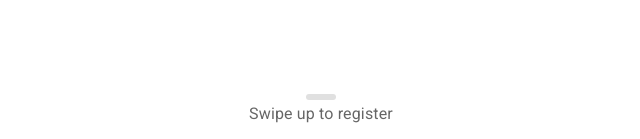
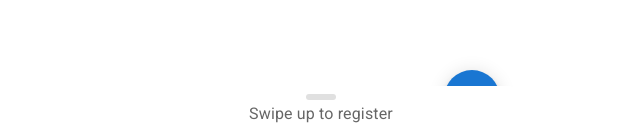
Before and after one commit to Santanderrrrrrr/taoApplication, a React (Create React App) app: page / in a window 1280 px wide. Shown: the part 658-797 px from the top of the page, without its empty margins (319-959 px from the left). Built offline with nearby package versions, Linux system fonts and the light colour scheme; sample sign-in values are in the browser's storage.

Commit message:
added the speedDial to app that displays when a user is logged in

```diff
--- a/src/App.tsx
+++ b/src/App.tsx
@@ -1,5 +1,6 @@
 // import { useState } from 'react';
 import { BrowserRouter, Routes, Route } from "react-router-dom";
+import { useAppContext } from './context/appContext'
 
 
 
@@ -7,9 +8,12 @@ import UploadProd from './components/uploadProd/UploadProd'
 import ComingSoon from './components/comingSoon/ComingSoon'
 import Login from './components/login/Login'
 import PersProfilePage from './components/profile/PersProfilePage'
+import PlaygroundSpeedDial from './components/navTool/PlaygroundSpeedDial'
 
 
 function App() {
+
+  const { currentUser } = useAppContext()
 
   return (
     <BrowserRouter>
@@ -20,6 +24,7 @@ function App() {
         <Route path='/login' element={<Login />} />
         <Route path='/profile' element={<PersProfilePage/>} />
       </Routes>
+      {currentUser && <PlaygroundSpeedDial />}
     </BrowserRouter>
   );
 }
--- /dev/null
+++ b/src/components/navTool/PlaygroundSpeedDial.tsx
@@ -0,0 +1,66 @@
+import * as React from 'react';
+import { styled } from '@mui/material/styles';
+import Box from '@mui/material/Box';
+
+import SpeedDial, { SpeedDialProps } from '@mui/material/SpeedDial';
+import SpeedDialIcon from '@mui/material/SpeedDialIcon';
+import SpeedDialAction from '@mui/material/SpeedDialAction';
+import { Settings, Save, AddAPhoto, Search, Storefront } from '@mui/icons-material';
+
+
+const StyledSpeedDial = styled(SpeedDial)(({ theme }) => ({
+  position: 'absolute',
+  bottom: 16,
+  right:16,
+  '&.MuiSpeedDial-directionLeft': {
+    bottom: theme.spacing(2),
+    right: theme.spacing(2),
+  },
+
+}));
+
+const actions = [
+  { icon: <Settings sx={{color:'#048'}}/>, name: 'Settings' },
+  { icon: 'me', name: 'Profile' },
+  { icon: <AddAPhoto sx={{color:'#048'}}/>, name: 'New' },
+  { icon: <Search sx={{color:'#048'}}/>, name: 'Search' },
+  { icon: <Storefront sx={{color:'#048'}}/>, name: 'Home' },
+];
+
+export default function PlaygroundSpeedDial() {
+
+  return (
+    <Box sx={{
+        transform: 'translateZ(0px)',
+        flexGrow: 1,
+        width: '100vw',
+        display: 'flex',
+        justifyContent: 'center',
+        position: 'absolute',
+        // ml: '368px',
+        zIndex: 77 }}	>
+
+      <Box sx={{
+        position: 'sticky',
+        width: '390px',
+        // height: '100vh',
+        b: 3,
+        zIndex: 77 }}>
+        <StyledSpeedDial
+          ariaLabel="SpeedDial playground example"
+          hidden={false}
+          icon={<SpeedDialIcon />}
+          direction={"left"}
+        >
+          {actions.map((action) => (
+            <SpeedDialAction
+              key={action.name}
+              icon={action.icon}
+              tooltipTitle={action.name}
+            />
+          ))}
+        </StyledSpeedDial>
+      </Box>
+    </Box>
+  );
+}
--- a/src/components/profile/PersProfilePage.tsx
+++ b/src/components/profile/PersProfilePage.tsx
@@ -84,7 +84,6 @@ const PersProfilePage: React.FC = () => {
                 </Box>
                 <Divider variant="middle" sx={{mt: 2, mb:1}} />
                 {theUser && <ProdLayout/>}
-
             </div>
         </div>}
     </>
--- a/src/components/profile/prodLayout/ProdLayout.tsx
+++ b/src/components/profile/prodLayout/ProdLayout.tsx
@@ -105,7 +105,9 @@ const ProdLayout: React.FC<typing.ForProdLayout> = () => {
                         <Stack sx={{width: '177px', display: 'flex', justifyContent: 'flex-start', mt:1, mr: 'auto', ml: 1, mb: 1, color: '#048'}}>
                             <Typography variant='body2' sx={{ maxWidth: '170px'}}>{product.name}</Typography>
                             <Typography variant='caption' sx={{mb: 1, fontSize: 10}}>{prodDate}</Typography>
-                            <Typography variant='subtitle2' sx={{}}><b>kes</b> {product.price}</Typography>
+                            <Stack sx={{padding: 0.5, borderRadius: '5px', backgroundColor: "#fff"}}>
+                                <Typography variant='subtitle2' sx={{}}><b>kes</b> {product.price}</Typography>
+                            </Stack>
                             <Stack
                             sx={{
                                 width: '100%',
--- a/src/context/reducer.js
+++ b/src/context/reducer.js
@@ -25,6 +25,7 @@ const reducer = (state, action) => {
             return{
                 ...state,
                 isLoading: false,
+                isLoggedIn: false,
                 showAlert: true,
                 alertText: action.payload.msg,
                 alertType: "danger",
```
